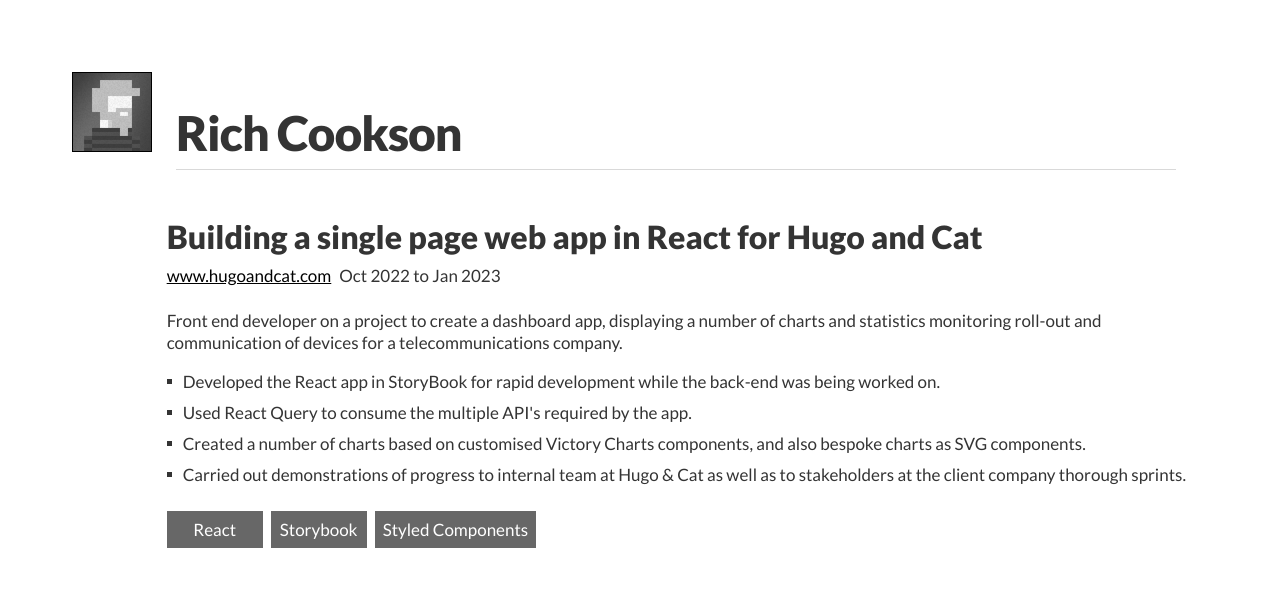
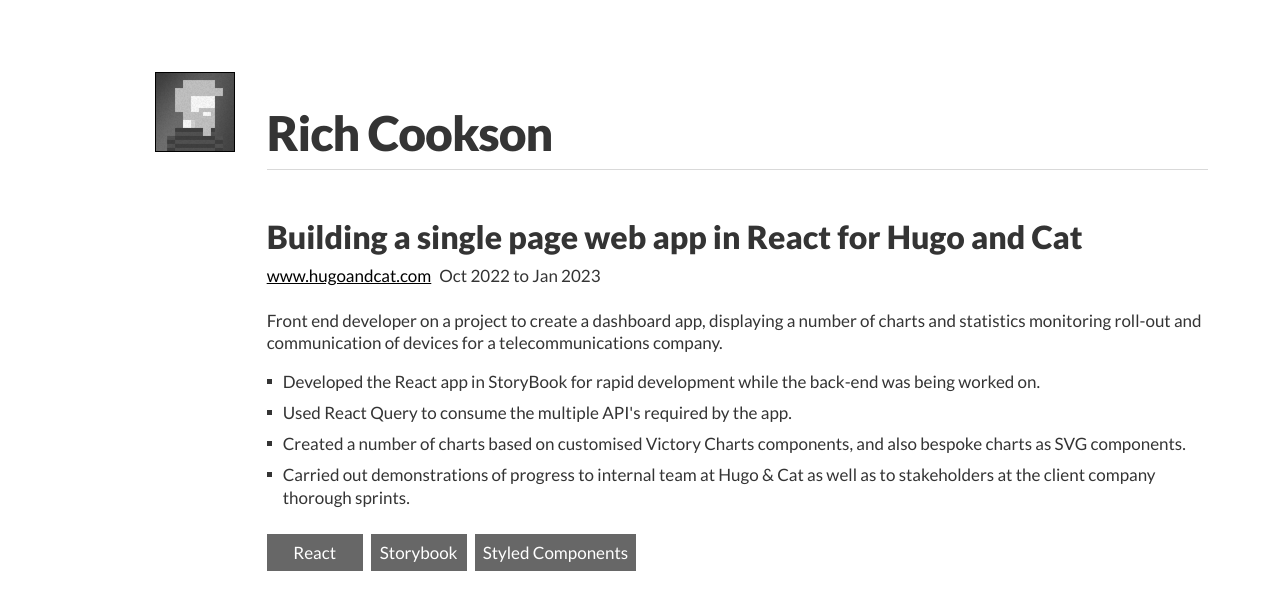
Before and after one commit to hellorich/richcookson.info, a Next.js app: page / in a window 1280 px wide. Shown: the top 610 px of the page. Built offline with nearby package versions, Linux system fonts and the light colour scheme.

Commit message:
Adjusted grid system - set Header to use grid

```diff
--- a/app/(routes)/page.module.scss
+++ b/app/(routes)/page.module.scss
@@ -1,3 +1,3 @@
 .page {
-  @extend .grid;
+  @include grid;
 }
--- a/app/_components/career-article/career-article.module.scss
+++ b/app/_components/career-article/career-article.module.scss
@@ -4,8 +4,8 @@
 
 .article {
   @extend .grid-item;
-  @extend .xs-12;
-  @extend .md-offset-1;
+  @extend .xs-10;
+  @extend .xs-offset-2;
 
   margin-bottom: rem(24);
 
--- a/app/_components/header/header.module.scss
+++ b/app/_components/header/header.module.scss
@@ -3,30 +3,20 @@
 // -----------------------------------------------------------------------------
 
 .header {
+  @include grid($padding: false);
   @extend .grid-item;
-  position: relative;
 
+  // Avatar
   &:before {
+    @extend .grid-item;
+    @extend .xs-2;
     background-image: url('/images/png/avatar.png');
-    background-position: top center;
+    background-position: top right;
     background-repeat: no-repeat;
     content: '';
     display: block;
 		filter: grayscale(100%);
     height: rem(80);
-    width: rem(80);
-
-    @include respond-above(md) {
-      background-position: top right;
-      left: 0;
-      position: absolute;
-    }
-
-    @include respond-below(md) {
-      margin-bottom: 1rem;
-      margin-left: auto;
-      margin-right: auto;
-    }
 
     @media print {
       display: none;
@@ -34,6 +24,9 @@
   }
 
   .h1 {
+    @extend .grid-item;
+    @extend .xs-10;
+
     border-bottom: rem(1) solid setColor(neutral, gray-85);
     color: setColor(neutral, gray-20);
     font-size: rem(48);
@@ -41,13 +34,6 @@
     letter-spacing: rem(-1);
     margin-bottom: rem(16);
     padding-bottom: rem(8);
-    text-align: center;
-
-    @include respond-above(md) {
-      font-size: rem(48);
-      margin-left: 6.5rem;
-      text-align: left;
-    }
 
     @media print {
       font-size: rem(32);
--- a/app/_components/header/header.tsx
+++ b/app/_components/header/header.tsx
@@ -1,3 +1,4 @@
+import Image from 'next/image';
 import { lato } from '../../_utilities/fonts'
 
 import styles from './header.module.scss'
--- a/app/_scss/classes/_grid.scss
+++ b/app/_scss/abstracts/mixins/_grid.scss
@@ -3,15 +3,22 @@
 // Sets up grid layout on the HTML element.
 // -----------------------------------------------------------------------------
 
-.grid {
+@import "gridGutter";
+@import "gridPadding";
+@import "gridMaxWidth";
+
+@mixin grid($padding: true) {
   @include grid-max-width;
-	@include grid-padding;
   @include grid-gutter;
-	align-items: start;
-	box-sizing: border-box;
+  align-items: start;
+  box-sizing: border-box;
   display: grid;
   grid-template-columns: repeat(12, 1fr);
   grid-template-rows: auto;
-	height: 100%;
-	width: 100%;
+  height: 100%;
+  width: 100%;
+
+  @if $padding {
+    @include grid-padding;
+  }
 }
--- a/app/_scss/classes/_gridItem.scss
+++ b/app/_scss/classes/_gridItem.scss
@@ -30,10 +30,6 @@
   }
 }
 
-.grid-new-row {
-  grid-column-start: 1;
-}
-
 @each $breakpoint, $size in $breakpoints {
   @media screen and (min-width: #{$size}) {
     @for $i from 1 through 12 {
--- a/app/_scss/styles.global.scss
+++ b/app/_scss/styles.global.scss
@@ -5,20 +5,18 @@
 @import "abstracts/variables/grid";
 
 // Map dependent mixins
-@import "abstracts/maps/breakpoints", "abstracts/mixins/respondAbove",
-  "abstracts/mixins/respondBelow", "abstracts/mixins/respondBetween";
+@import "abstracts/maps/breakpoints";
 @import "abstracts/maps/colors", "abstracts/functions/setColor";
 
 // Independent mixins
-@import "abstracts/mixins/gridGutter";
-@import "abstracts/mixins/gridPadding";
-@import "abstracts/mixins/gridMaxWidth";
+@import "abstracts/mixins/grid";
 @import "abstracts/mixins/groupHorizontal";
 @import "abstracts/mixins/heading";
 @import "abstracts/mixins/hyperlink";
 @import "abstracts/mixins/list";
+@import "abstracts/mixins/respondAbove";
+@import "abstracts/mixins/respondBelow";
+@import "abstracts/mixins/respondBetween";
 
 // Classes
-
-@import "classes/grid";
 @import "classes/gridItem";
```
